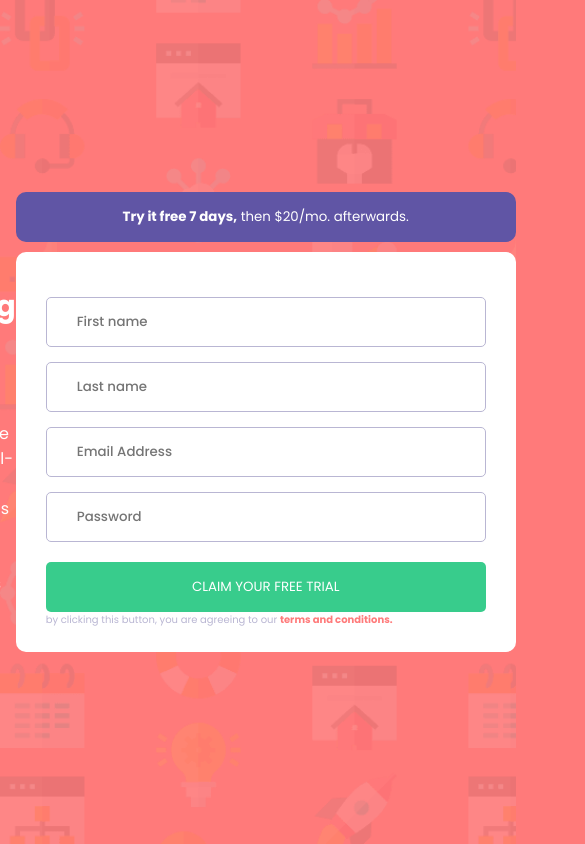
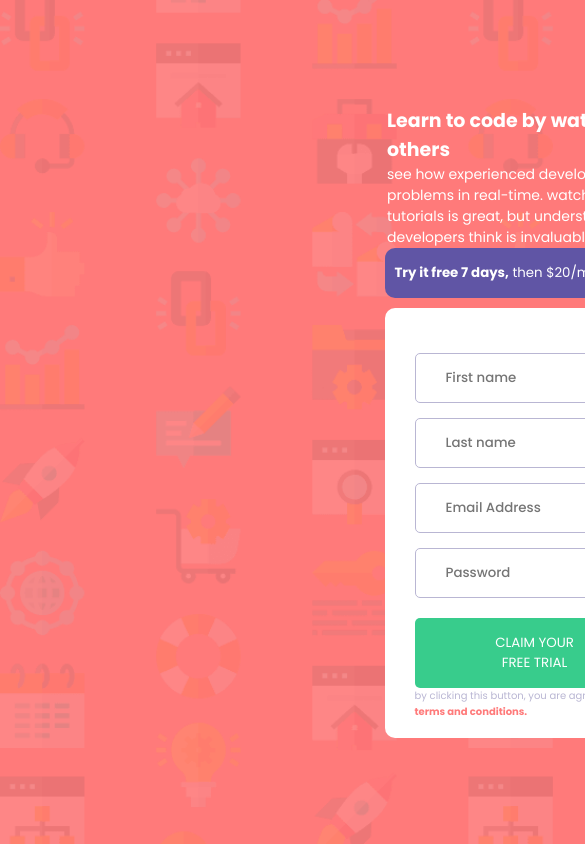
Before and after one commit to Savanna-afolabi/intro-component, a plain HTML site: page index.html in a window 390 px wide. Shown: the top 844 px of the page, 585 px wide, since content can reach past the window. Drawn offline with Linux system fonts and the light colour scheme.

Commit message:
i am almost done with the mobile

```diff
--- a/index.html
+++ b/index.html
@@ -18,7 +18,7 @@
       </section>
 
       <section id="section-2">
-        <button id="sevendays"><span id="span-1">Try it free 7 days,</span> then $20/mo. afterwards.</button>
+        <button id="sevendays"><span id="span-1">Try it free 7 days,</span> then $20/mo. thereafter.</button>
 
         <div>
           <form>
--- a/style.css
+++ b/style.css
@@ -94,9 +94,39 @@ h2, p, button, input, h5{
    color: white;
 }
 h2{
-    font-size: 29px;
+    font-size: 48px;
 
 }
 #section-1{
     color: white;
 }
+@media (max-width: 1440px) {
+   body{
+   width: 100vh;
+
+
+   }
+   #section-2{
+    width: 75px;
+   }
+   main{
+    flex-direction: column;
+}
+    form{
+        width: 300px;
+        height: 430px;
+}
+    #sevendays{
+        width: 300px;
+    }
+    #section-1{
+        margin-left: 230px;
+        width: 300px;
+    }
+    p{
+        font-size: 14px;
+    }
+    h2{
+        font-size: 19px;
+    }
+}
```
